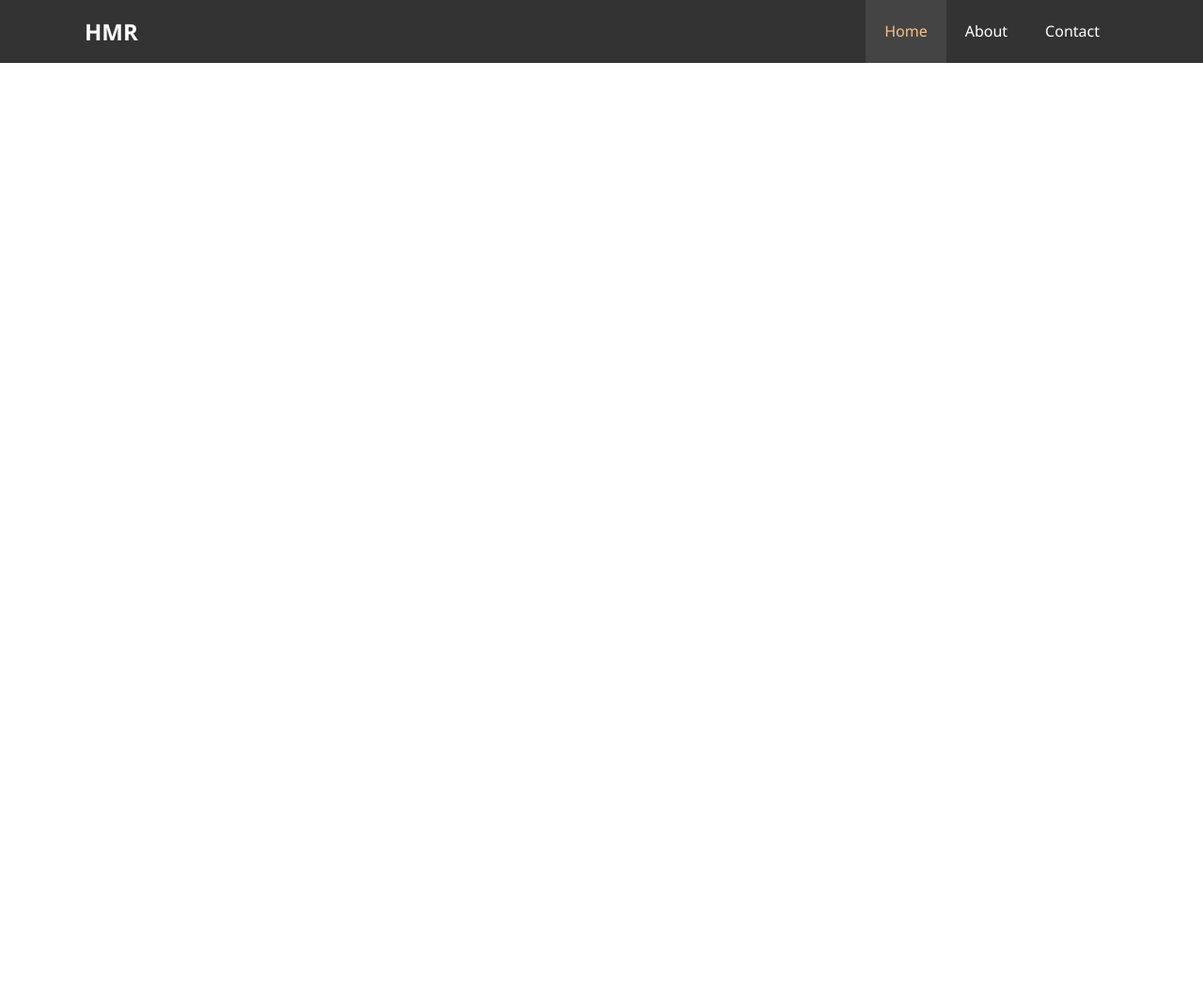
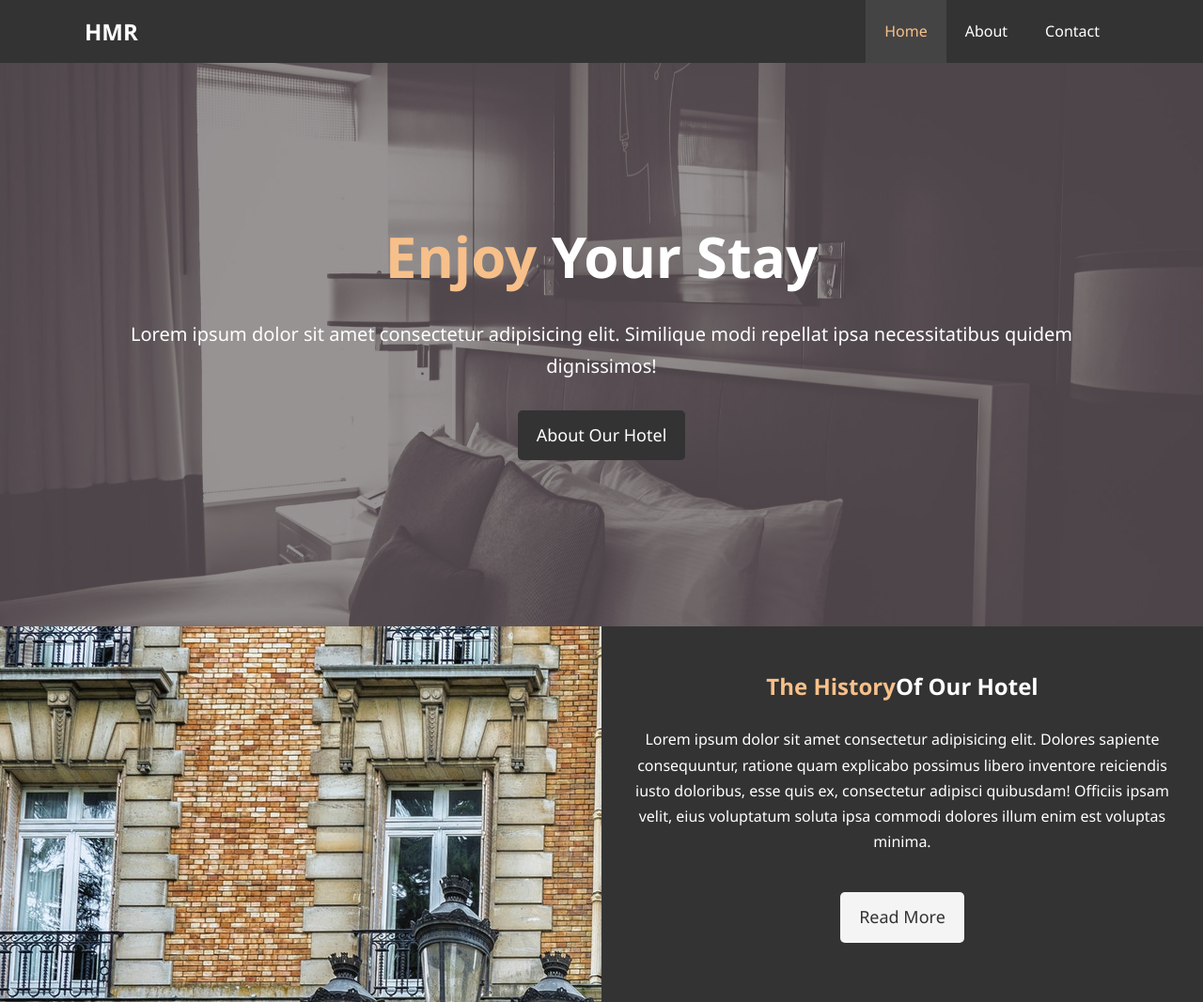
Before and after one commit to DevMike42/Hotel-website, a plain HTML site: page index.html in a window 1280 px wide. Shown: the whole page at 94% size. Before the commit the page ends 800 px from the top, so only its background shows below. Drawn offline with Linux system fonts and the light colour scheme.

Commit message:
Showcase & Home Info

```diff
--- a/css/style.css
+++ b/css/style.css
@@ -28,6 +28,49 @@ p {
 .container {
   margin: auto;
   max-width: 1100px;
+}
+
+.text-primary {
+  color: #f7c08a;
+}
+
+.lead {
+  font-size: 20px;
+}
+
+.btn {
+  display: inline-block;
+  font-size: 18px;
+  color: #fff;
+  background: #333;
+  padding: 13px 20px;
+  border: none;
+  border-radius: 5px;
+}
+
+.btn:hover {
+  background: #f7c08a;
+  color: #333;
+}
+
+.btn-light {
+  background: #f4f4f4;
+  color: #333;
+}
+
+.bg-dark {
+  background: #333;
+  color: #fff;
+}
+
+.bg-light {
+  background: #f4f4f4;
+  color: #333;
+}
+
+.bg-primary {
+  background: #333;
+  color: #f7c08a;
 }
 
 /* Navbar */
@@ -66,3 +109,50 @@ p {
   background: #444;
   color: #f7c08a;
 }
+
+/* Showcase */
+#showcase {
+  background: url('../img/showcase.jpg') no-repeat center center/cover;
+  height: 600px;
+}
+
+#showcase .showcase-content {
+  color: #fff;
+  text-align: center;
+  padding-top: 170px;
+}
+
+#showcase .showcase-content h1 {
+  font-size: 60px;
+  line-height: 1.2em;
+}
+
+#showcase .showcase-content p {
+  padding-bottom: 20px;
+  line-height: 1.7em;
+}
+
+/* Home Info */
+#home-info {
+  height: 400px;
+}
+
+#home-info .info-img {
+  float: left;
+  width: 50%;
+  background: url('../img/photo-1.jpg') no-repeat;
+  min-height: 100%;
+}
+
+#home-info .info-content {
+  float: right;
+  width: 50%;
+  height: 100%;
+  text-align: center;
+  padding: 50px 30px;
+  overflow: hidden;
+}
+
+#home-info .info-content p {
+  padding-bottom: 30px;
+}
--- a/index.html
+++ b/index.html
@@ -23,7 +23,32 @@
         </ul>
       </div>
     </nav>
+
+    <div id="showcase">
+      <div class="container">
+        <div class="showcase-content">
+          <h1><span class="text-primary">Enjoy</span> Your Stay</h1>
+          <p class="lead">Lorem ipsum dolor sit amet consectetur adipisicing elit. Similique modi repellat ipsa
+            necessitatibus quidem
+            dignissimos!</p>
+          <a class="btn" href="about.html">About Our Hotel</a>
+        </div>
+      </div>
+    </div>
   </header>
+
+  <section id="home-info" class="bg-dark">
+    <div class="info-img"></div>
+    <div class="info-content">
+      <h2><span class="text-primary">The History</span>Of Our Hotel</h2>
+      <p>Lorem ipsum dolor sit amet consectetur adipisicing elit. Dolores sapiente consequuntur, ratione quam explicabo
+        possimus libero inventore reiciendis iusto doloribus, esse quis ex, consectetur adipisci quibusdam! Officiis
+        ipsam velit, eius voluptatum soluta ipsa commodi dolores illum enim est voluptas minima.</p>
+      <a href="about.html" class="btn btn-light">Read More</a>
+    </div>
+  </section>
+
+
 </body>
 
 </html>
```
